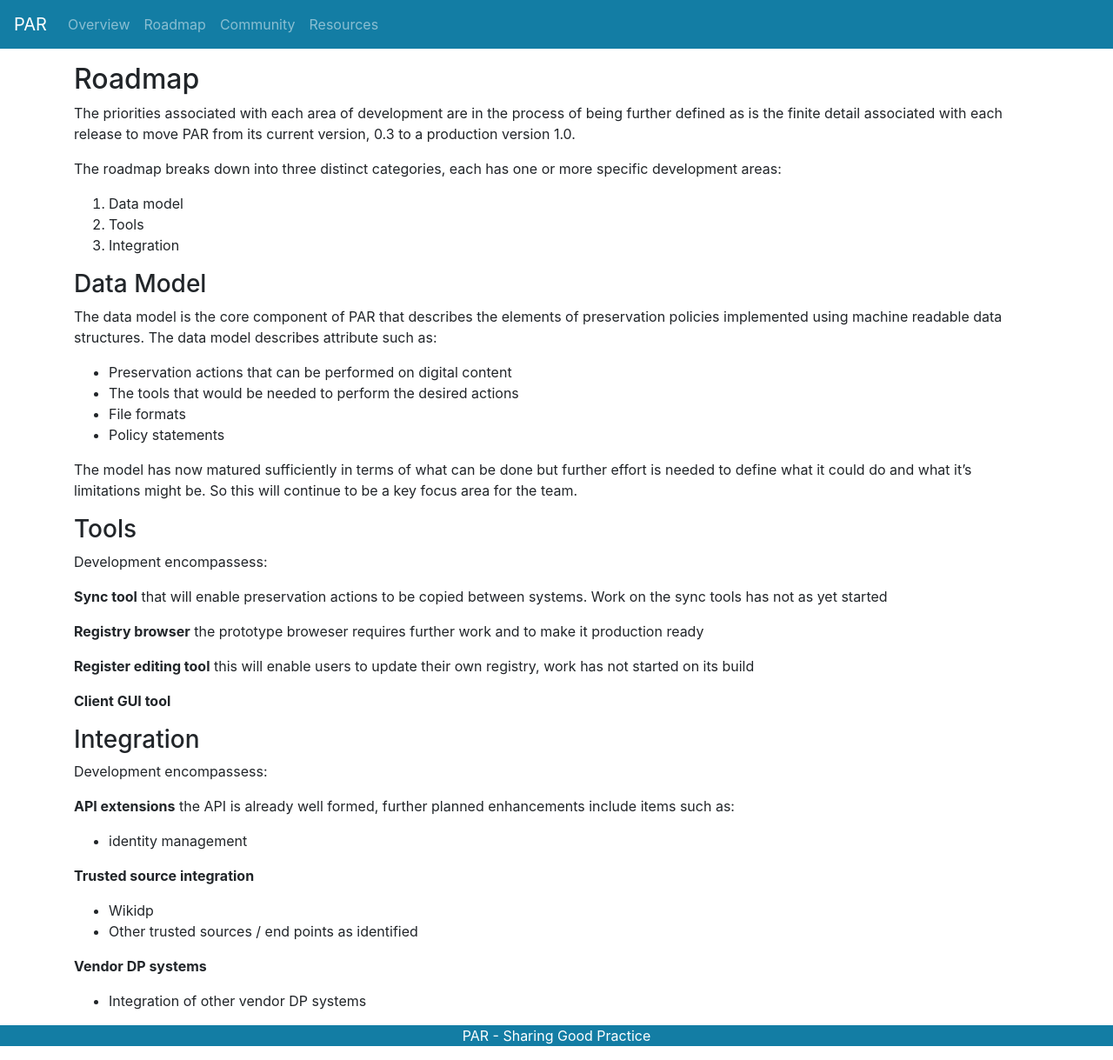
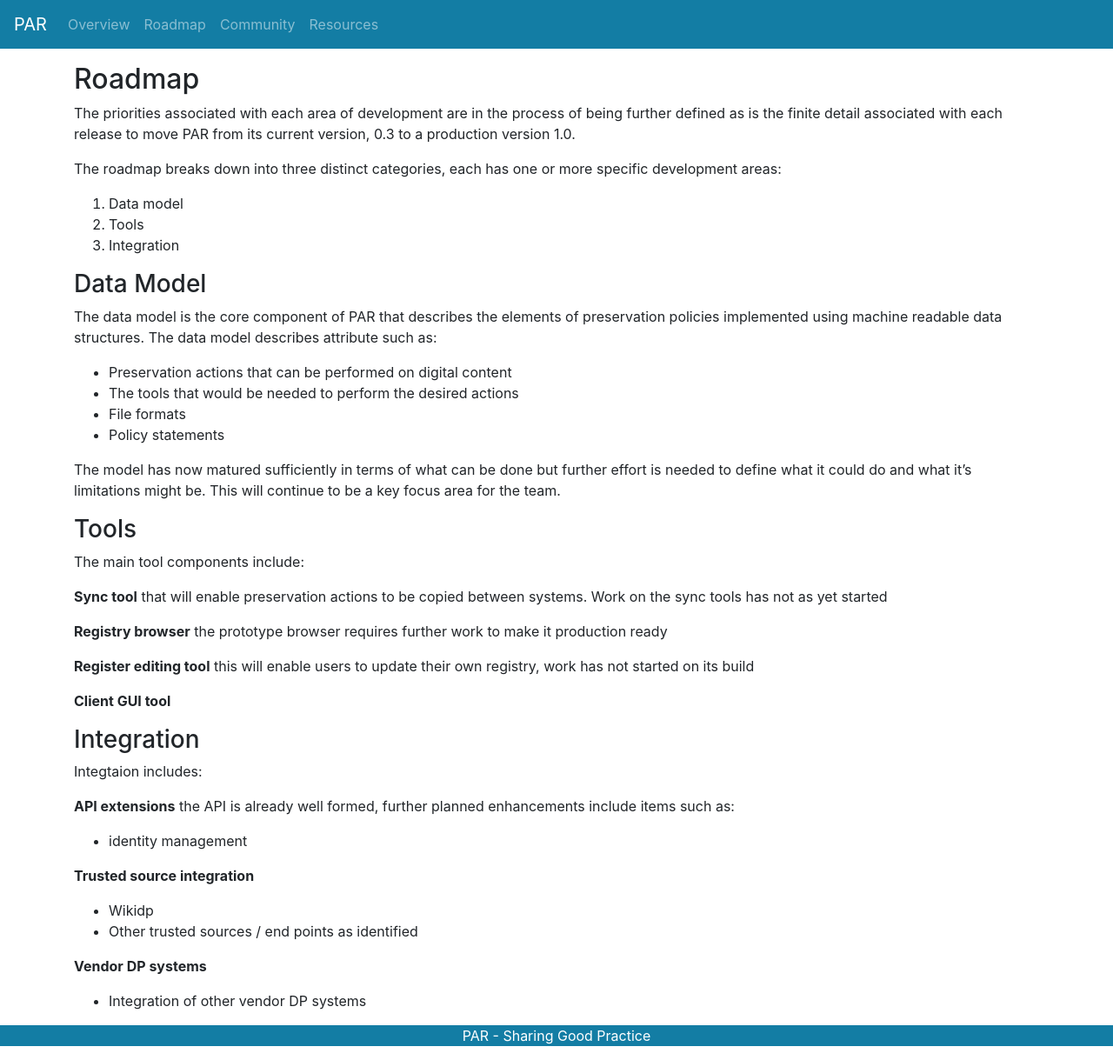
Before and after one commit to openpreserve/par, a Jekyll site: the page built from docs/roadmap/index.md, in a window 1280 px wide and 1219 px high. Shown: the whole window at 87% size. Built offline with Jekyll 4.4.1, drawn with Linux system fonts in a browser that asks for light colours.

Commit message:
Update index.md

```diff
--- a/docs/roadmap/index.md
+++ b/docs/roadmap/index.md
@@ -19,21 +19,21 @@
 * File formats
 * Policy statements
 
-The model has now matured sufficiently in terms of what can be done but further effort is needed to define what it could do and what it’s limitations might be. So this will continue to be a key focus area for the team.
+The model has now matured sufficiently in terms of what can be done but further effort is needed to define what it could do and what it’s limitations might be. This will continue to be a key focus area for the team.
 
 ### Tools
-Development encompassess:
+The main tool components include:
 
 **Sync tool** that will enable preservation actions to be copied between systems. Work on the sync tools has not as yet started
 
-**Registry browser** the prototype broweser requires further work and to make it production ready
+**Registry browser** the prototype browser requires further work to make it production ready
 
 **Register editing tool** this will enable users to update their own registry, work has not started on its build
 
 **Client GUI tool**
 
 ### Integration
-Development encompassess:
+Integtaion includes:
 
 **API extensions** the API is already well formed, further planned enhancements include items such as:
 * identity management
```
